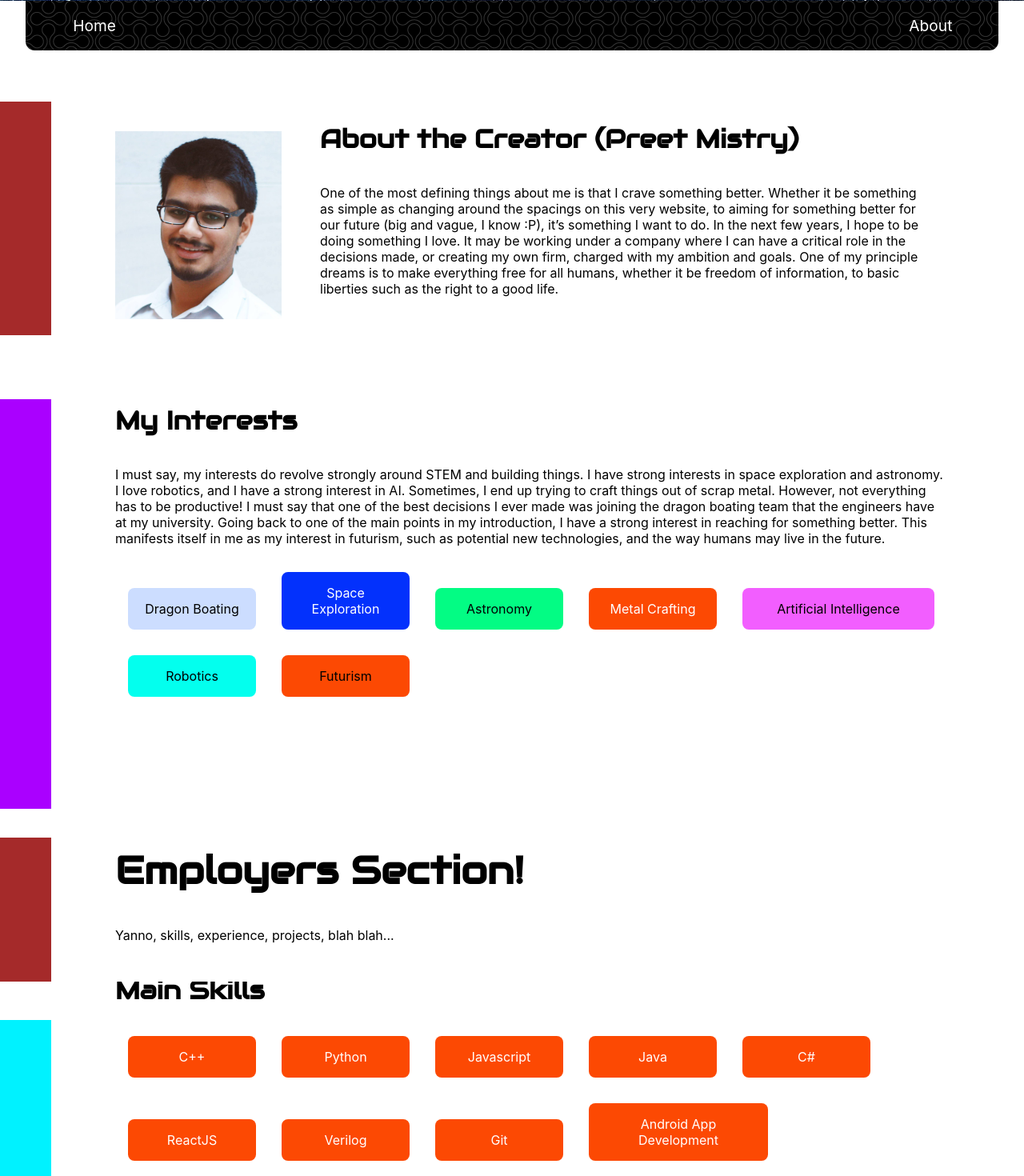
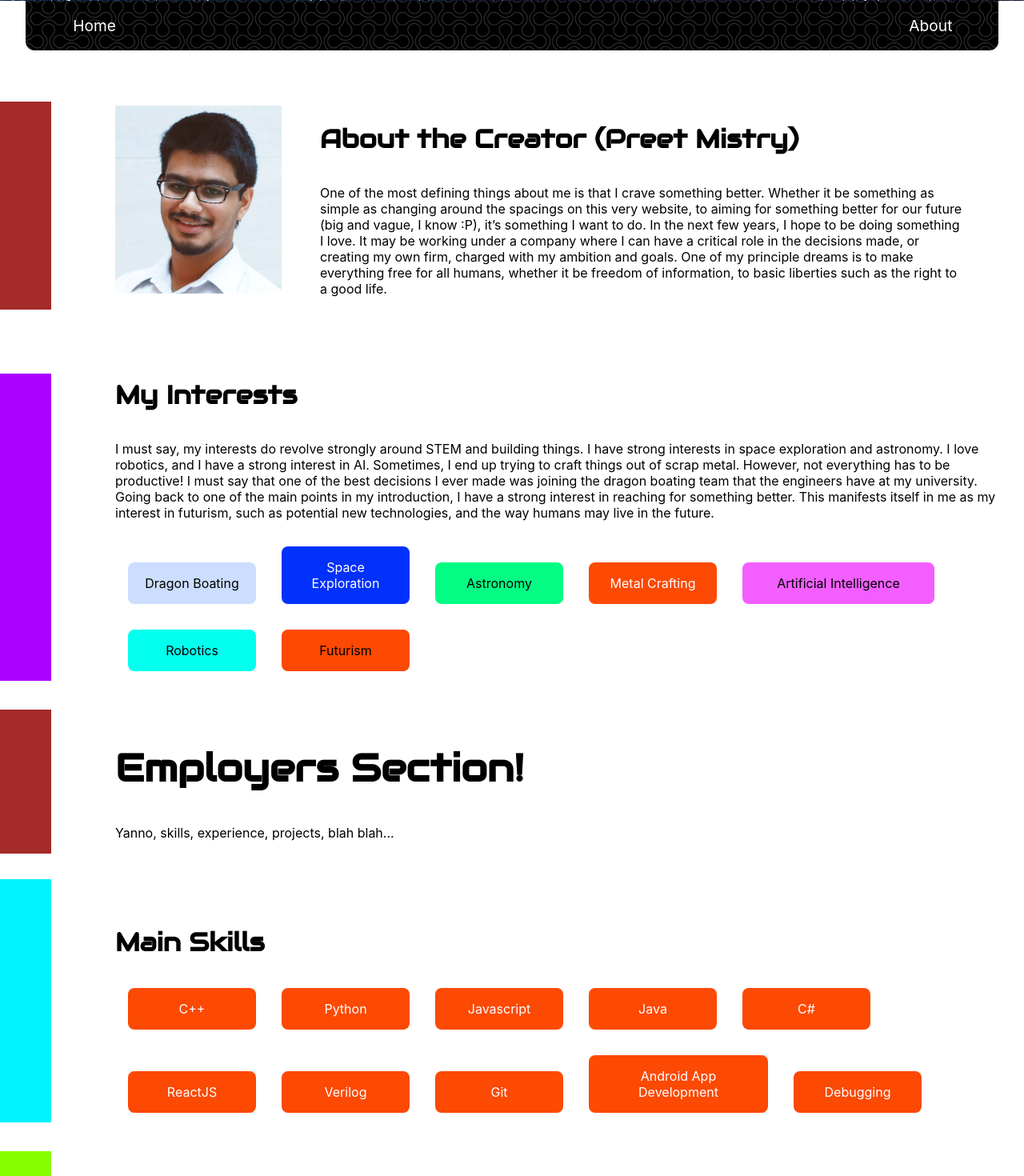
Before and after one commit to pmistry9597/AuxEtoiles.space, a Next.js app: page /aboutcreator in a window 1280 px wide. Shown: the part 520-1990 px from the top of the page at 80% size. Built offline with nearby package versions, Linux system fonts and the light colour scheme.

Commit message:
Works better on smaller screens

```diff
--- a/components/genlayout/genlayout.js
+++ b/components/genlayout/genlayout.js
@@ -6,7 +6,7 @@ export default function GenLayout({children, page}) {
         <div>
             <div className={genStyle.header}>
                 <div className={genStyle.logo}>
-                    <img src='/images/plainvector.svg'></img>
+                    <img src='/images/plainvector.svg' className={genStyle.logopic}></img>
                     <p className={genStyle.slogan}>Nous y irons!</p>
                 </div>
                 <p className={genStyle.createdBy}>Created by Preet Mistry</p>
--- a/components/genlayout/genlayout.module.css
+++ b/components/genlayout/genlayout.module.css
@@ -10,6 +10,13 @@
     color: #FFEB00;
     font-family: Audiowide-Reg;
     overflow: hidden;
+    width: 100%;
+}
+
+@media only screen and (max-width: 600px) {
+    .logopic {
+        width: 100%;
+    }
 }
 
 .dropdown {
--- a/components/leftbar/leftbar.js
+++ b/components/leftbar/leftbar.js
@@ -2,15 +2,6 @@ import wrapperStyle from '../../components/leftbar/leftbar.module.css'
 
 export default function Leftbar({children, color, nobar, padding, top}) {
     const leftbarStyle = {
-        borderStyle: 'solid',
-        borderWidth: '2em',
-        borderColor: 'brown',
-        width: '1em',
-        marginRight: '2em',
-        paddingBottom: '3em',
-        display: 'inline-block',
-        position: 'relative',
-        top: '2em'
     }
     if (typeof(color) == 'string') {
         leftbarStyle.borderColor = color;
@@ -28,13 +19,33 @@ export default function Leftbar({children, color, nobar, padding, top}) {
     return (
     <div className={wrapperStyle.wrapper} style={top ? wrapAdded : null}>
         {
-            nobar ? null : (<div style={leftbarStyle}></div>)
+            nobar ? null : (<div className='leftbar' style={leftbarStyle}></div>)
         }
-        <div style={{display: 'inline-block', width: '85%'}}>
+        <div style={{display: 'inline-block', width: '90%'}}>
         {
             children
         }
         </div>
+        <style jsx>
+            {`
+            .leftbar {
+                border-style: solid;
+                border-width: 2em;
+                border-color: brown;
+                width: 1em;
+                margin-right: 2em;
+                padding-bottom: 3em;
+                display: inline-block;
+                position: relative;
+                top: 2em;
+            }
+            @media only screen and (max-width: 1200px) {
+                .leftbar {
+                  display: none;
+                }
+              }
+            `}
+        </style>
     </div>
     );
 }
--- a/components/leftbar/leftbar.module.css
+++ b/components/leftbar/leftbar.module.css
@@ -1,6 +1,5 @@
 .wrapper {
     overflow: hidden;
     margin: auto;
-    height: 10%;
     display: block;
 }
--- a/pages/aboutcreator.js
+++ b/pages/aboutcreator.js
@@ -24,9 +24,9 @@ export default function Home() {
         <title>About the Creator - Aux Étoiles!</title>
       </Head>
 
-      <Leftbar padding='15em' style={{overflow: 'hidden', marginBottom: '10em'}}>
+      <Leftbar padding='13em' style={{overflow: 'hidden', marginBottom: '10em'}}>
       <img src='/images/profile.jpg' style={{width: '13em', display: 'inline-block', marginLeft: '3em'}} />
-      <div style={{display: 'inline-block', marginLeft: '3em', width: '70%', position: 'relative', top: '-2em'}}>
+      <div style={{display: 'inline-block', marginLeft: '3em', width: '70%', position: 'relative'}}>
         <h1 style={h1style}>About the Creator (Preet Mistry)</h1><br />
         <p>
           One of the most defining things about me is that I crave something better. Whether it be something as simple as changing around the spacings on this very website, to aiming for something better for our future (big and vague, I know :P), it’s something I want to do. In the next few years, I hope to be doing something I love. It may be working under a company where I can have a critical role in the decisions made, or creating my own firm, charged with my ambition and goals. One of my principle dreams is to make everything free for all humans, whether it be freedom of information, to basic liberties such as the right to a good life.
@@ -34,8 +34,8 @@ export default function Home() {
       </div>
       </Leftbar>
 
-      <Leftbar padding='28em' style={{overflow: 'hidden'}} color='#aa00ff' top='3em'>
-      <div style={{display: 'inline-block', position: 'relative', top: '-8em', marginLeft: '3em'}}>
+      <Leftbar padding='20em' style={{overflow: 'hidden'}} color='#aa00ff' top='3em'>
+      <div style={{display: 'inline-block', position: 'relative', marginLeft: '3em'}}>
         <h1 style={h1style}>My Interests</h1><br />
         <p>
           I must say, my interests do revolve strongly around STEM and building things. I have strong interests in space exploration and astronomy.
@@ -55,14 +55,14 @@ export default function Home() {
       </Leftbar>
 
       <Leftbar padding='8em' style={{overflow: 'hidden', marginBottom: '10em'}}>
-      <div style={{display: 'inline-block', marginLeft: '3em', width: '90%', position: 'relative', top: '-2em'}}>
+      <div style={{display: 'inline-block', marginLeft: '3em', width: '90%', position: 'relative'}}>
         <h1 style={h1back}>Employers Section!</h1><br />
         <p>Yanno, skills, experience, projects, blah blah...</p>
       </div>
       </Leftbar>
 
       <Leftbar padding='15em' color='#00f2ff' style={{overflow: 'hidden', marginBottom: '10em'}}>
-      <div style={{display: 'inline-block', marginLeft: '3em', width: '90%', position: 'relative', top: '-2em'}}>
+      <div style={{display: 'inline-block', marginLeft: '3em', width: '90%', position: 'relative'}}>
         <h1 style={h1style}>Main Skills</h1><br />
         <Smolcard text='C++' tcolor='white' color='#fc4903' />
         <Smolcard text='Python' tcolor='white' color='#fc4903' />
@@ -78,7 +78,7 @@ export default function Home() {
       </Leftbar>
 
       <Leftbar padding='50em' color='#88ff00' style={{overflow: 'hidden', marginBottom: '10em'}}>
-      <div style={{display: 'inline-block', marginLeft: '3em', width: '100%', position: 'relative', top: '-2em'}}>
+      <div style={{display: 'inline-block', marginLeft: '3em', width: '100%', position: 'relative'}}>
         <h1 style={h1style}>Experience</h1><br />
         <ul style={{listStyle: 'none'}}>
           <li>
@@ -130,7 +130,7 @@ export default function Home() {
       </Leftbar>
 
       <Leftbar padding='52em' color='#4cdffc' style={{overflow: 'hidden', marginBottom: '10em'}}>
-      <div style={{display: 'inline-block', marginLeft: '3em', width: '100%', position: 'relative', top: '-2em'}}>
+      <div style={{display: 'inline-block', marginTop: '1em', marginLeft: '3em', width: '100%', position: 'relative', top: '-2em'}}>
         <h1 style={h1style}>Projects</h1><br />
         <ul style={{listStyle: 'none'}}>
           <li>
```
Also changed, not shown: components/horizcard/hcstyle.module.css (+9 -1 lines), components/horizcard/horizcard.js (+5 -3 lines), pages/index.js (+5 -3 lines), server.js (+18 -9 lines).
